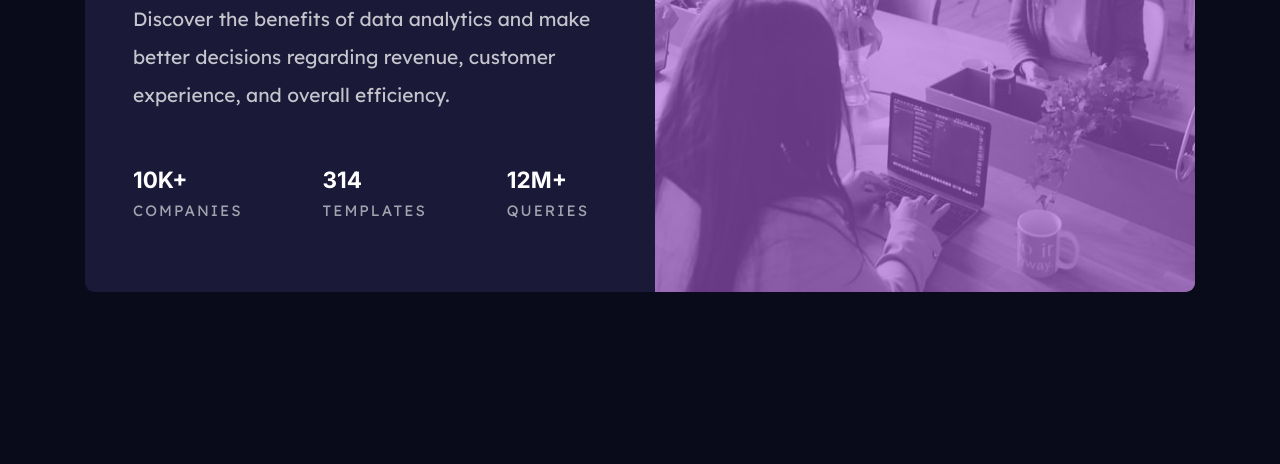
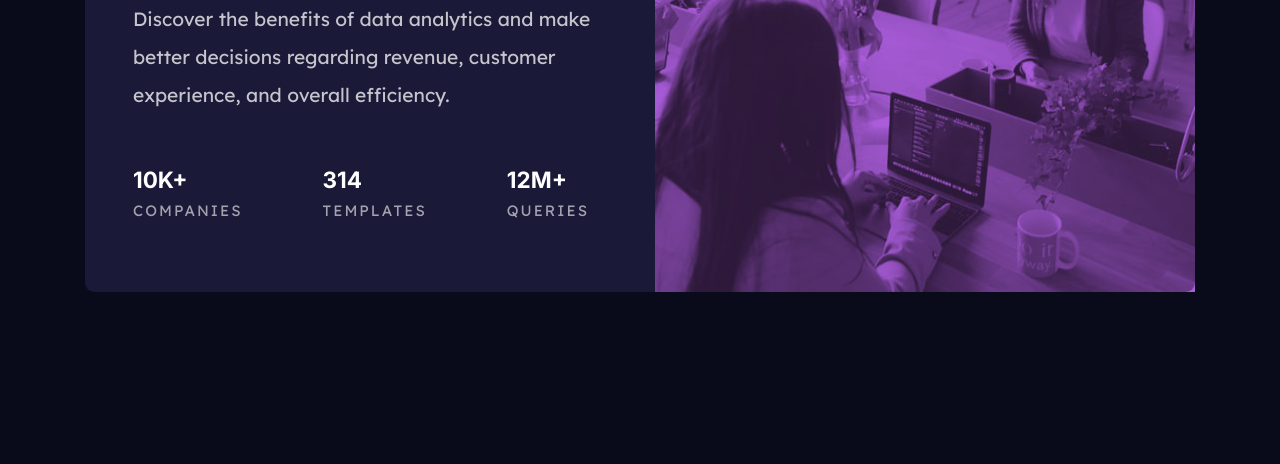
Before and after one commit to yosrajalali/stats-preview-card-component, a plain HTML site: page index.html in a window 1280 px wide. Shown: the part 336-800 px from the top of the page. Drawn offline with Linux system fonts and the light colour scheme.

```diff
--- a/app.css
+++ b/app.css
@@ -47,17 +47,12 @@
 
 .img__container {
   position: relative;
+  background-color: var(--Soft-violet-accent);
 }
 
-.overlay {
-  background: var(--Soft-violet-accent);
-  position: absolute;
-  top: 0;
-  right: 0;
-  left: 0;
-  bottom: 0;
-  opacity: 0.6;
-  border-radius: 0.6rem 0.6rem 0 0;
+.img__container img {
+  mix-blend-mode: multiply;
+  opacity: 0.75;
 }
 
 .insights {
--- a/index.html
+++ b/index.html
@@ -33,7 +33,6 @@
             alt="a group of people working together"
           />
         </picture>
-        <div class="overlay"></div>
       </div>
 
       <div class="content">
```
Also changed, not shown: 1 other file.
